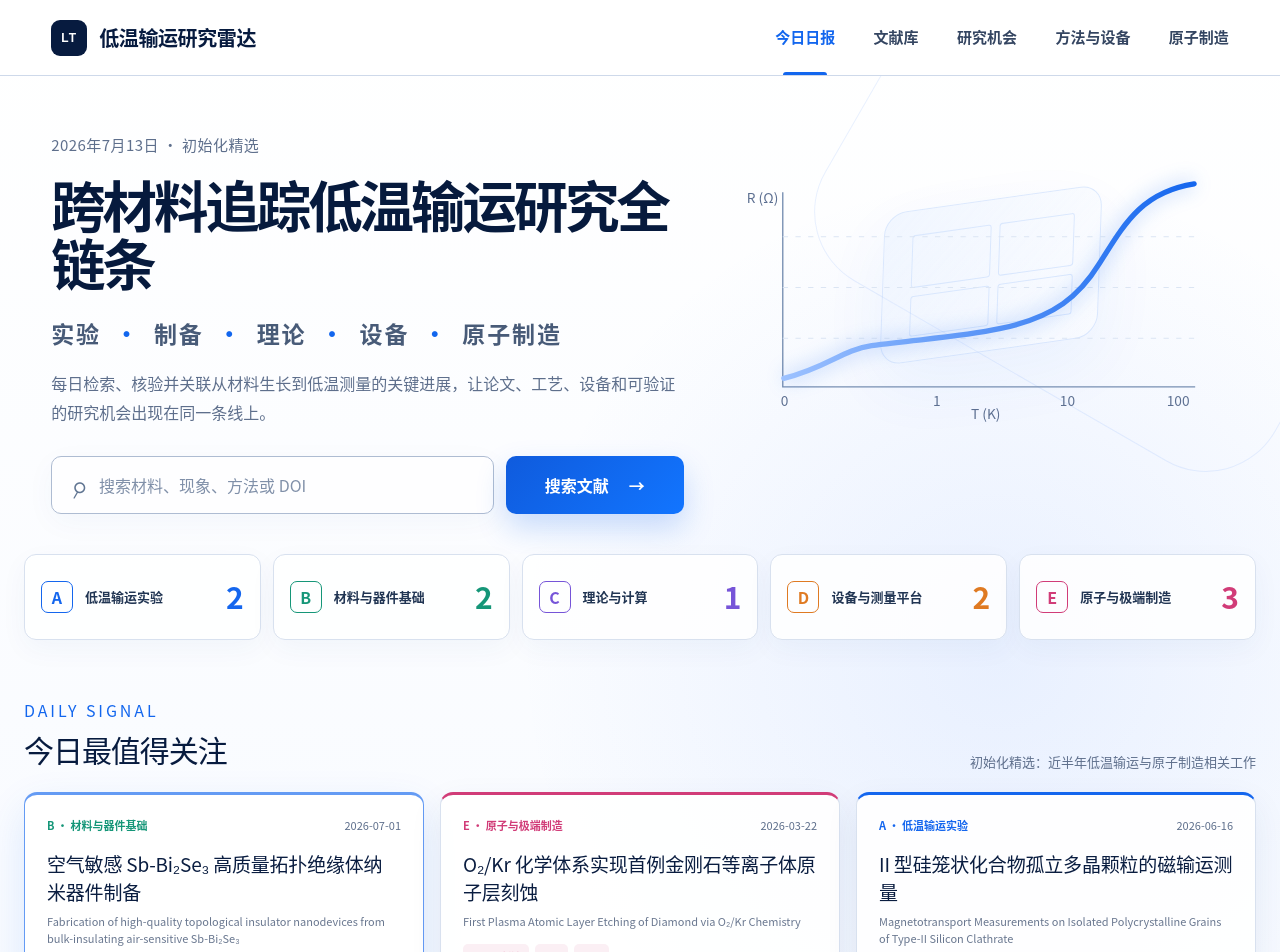
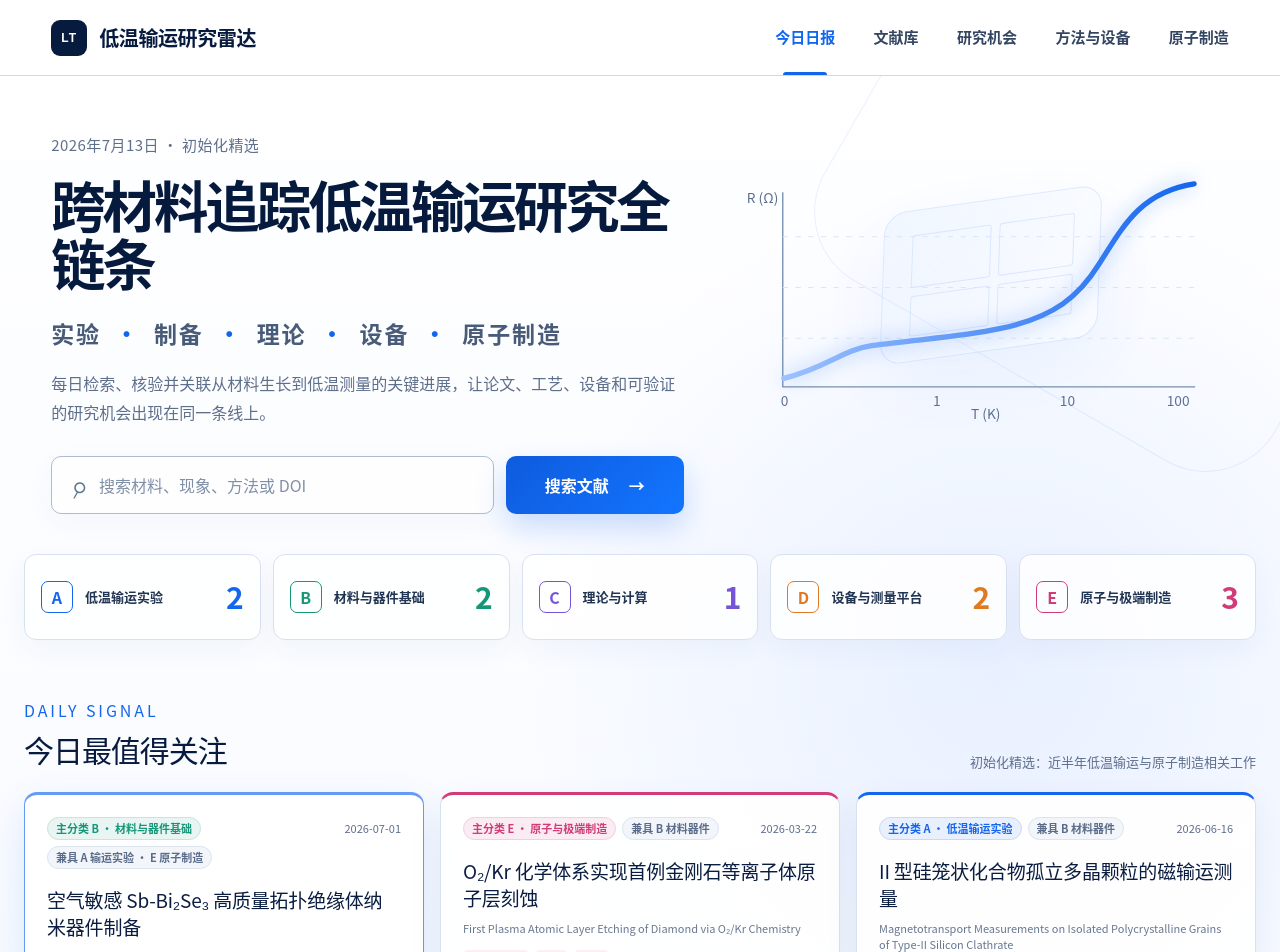
Before and after one commit to wxShi010909/low-temperature-transport-radar, a Next.js app: page / in a window 1280 px wide. Shown: the top 952 px of the page. Built offline with nearby package versions, Linux system fonts and the light colour scheme.

Commit message:
Show primary and secondary research tracks

```diff
--- a/app/globals.css
+++ b/app/globals.css
@@ -314,8 +314,13 @@ h1 {
 
 .paper-card:hover { transform: translateY(-3px); box-shadow: 0 18px 42px rgba(19, 56, 112, .12); }
 .paper-card:first-child { border-color: rgba(18, 102, 238, .65); box-shadow: 0 16px 42px rgba(18, 102, 238, .12); }
-.paper-meta { display: flex; align-items: center; justify-content: space-between; gap: 8px; color: var(--muted); font-size: 11px; }
+.paper-meta { display: flex; align-items: flex-start; justify-content: space-between; gap: 12px; color: var(--muted); font-size: 11px; }
 .paper-meta span:first-child { color: var(--accent); font-weight: 760; }
+.paper-meta > span:last-child { flex: 0 0 auto; padding-top: 3px; }
+.classification { display: flex; flex-wrap: wrap; align-items: center; gap: 6px; min-width: 0; }
+.classification span { display: inline-flex; align-items: center; min-height: 23px; padding: 3px 8px; border-radius: 999px; line-height: 1.35; }
+.classification .primary-classification { color: var(--accent); background: color-mix(in srgb, var(--accent) 10%, white); border: 1px solid color-mix(in srgb, var(--accent) 25%, white); font-weight: 760; }
+.classification .secondary-classification { color: #5a6c89; background: #f2f5fa; border: 1px solid #dce4f0; font-weight: 650; }
 .paper-card h3 { margin: 17px 0 8px; color: #0a1d40; font-size: 19px; line-height: 1.45; letter-spacing: -.01em; }
 .paper-title-en { margin: 0; color: #6a7890; font-size: 11px; line-height: 1.48; }
 .tag-row { display: flex; flex-wrap: wrap; gap: 6px; margin-top: 14px; }
--- a/app/page.tsx
+++ b/app/page.tsx
@@ -52,6 +52,19 @@ function TransportPlot() {
 
 function PaperTags({ paper, limit = 4 }: { paper: Paper; limit?: number }) {
   return <div className="tag-row">{paper.methods.slice(0, limit).map((method) => <span key={method}>{method}</span>)}</div>;
+}
+
+function PaperClassification({ paper }: { paper: Paper }) {
+  return (
+    <div className={`classification track-${paper.track.toLowerCase()}`}>
+      <span className="primary-classification">主分类 {paper.track} · {tracks[paper.track as TrackKey].label}</span>
+      {paper.secondaryTracks.length > 0 && (
+        <span className="secondary-classification">
+          兼具 {paper.secondaryTracks.map((track) => `${track} ${tracks[track as TrackKey].short}`).join(" · ")}
+        </span>
+      )}
+    </div>
+  );
 }
 
 export default function Home() {
@@ -155,7 +168,7 @@ export default function Home() {
         <div className="featured-grid">
           {featured.map((paper) => (
             <article className={`paper-card track-${paper.track.toLowerCase()}`} key={paper.id}>
-              <div className="paper-meta"><span>{paper.track} · {tracks[paper.track as TrackKey].label}</span><span>{paper.published}</span></div>
+              <div className="paper-meta"><PaperClassification paper={paper} /><span>{paper.published}</span></div>
               <h3>{paper.titleZh}</h3><p className="paper-title-en">{paper.title}</p><PaperTags paper={paper} limit={3} /><p className="summary">{paper.summary}</p>
               <div className="paper-footer"><span className="read-badge">★ 建议精读</span><span className="score"><b>{paper.score.toFixed(1)}</b> / 10</span></div>
               <a className="card-link" href={paper.url} target="_blank" rel="noreferrer" aria-label={`打开 ${paper.title}`} />
@@ -181,7 +194,7 @@ export default function Home() {
           {filteredPapers.map((paper) => (
             <article className={`library-item track-${paper.track.toLowerCase()}`} key={paper.id}>
               <div className="library-main">
-                <div className="paper-meta"><span>{paper.track} · {tracks[paper.track as TrackKey].label}</span><span>{paper.venue} · {paper.published}</span></div>
+                <div className="paper-meta"><PaperClassification paper={paper} /><span>{paper.venue} · {paper.published}</span></div>
                 <h3>{paper.titleZh}</h3><p className="paper-title-en">{paper.title}</p>
                 <p className="authors">{paper.authors}</p><PaperTags paper={paper} />
                 <div className="evidence-grid"><div><b>核心结果</b><p>{paper.summary}</p></div><div><b>与研究主线的关系</b><p>{paper.relevance}</p></div></div>
```
